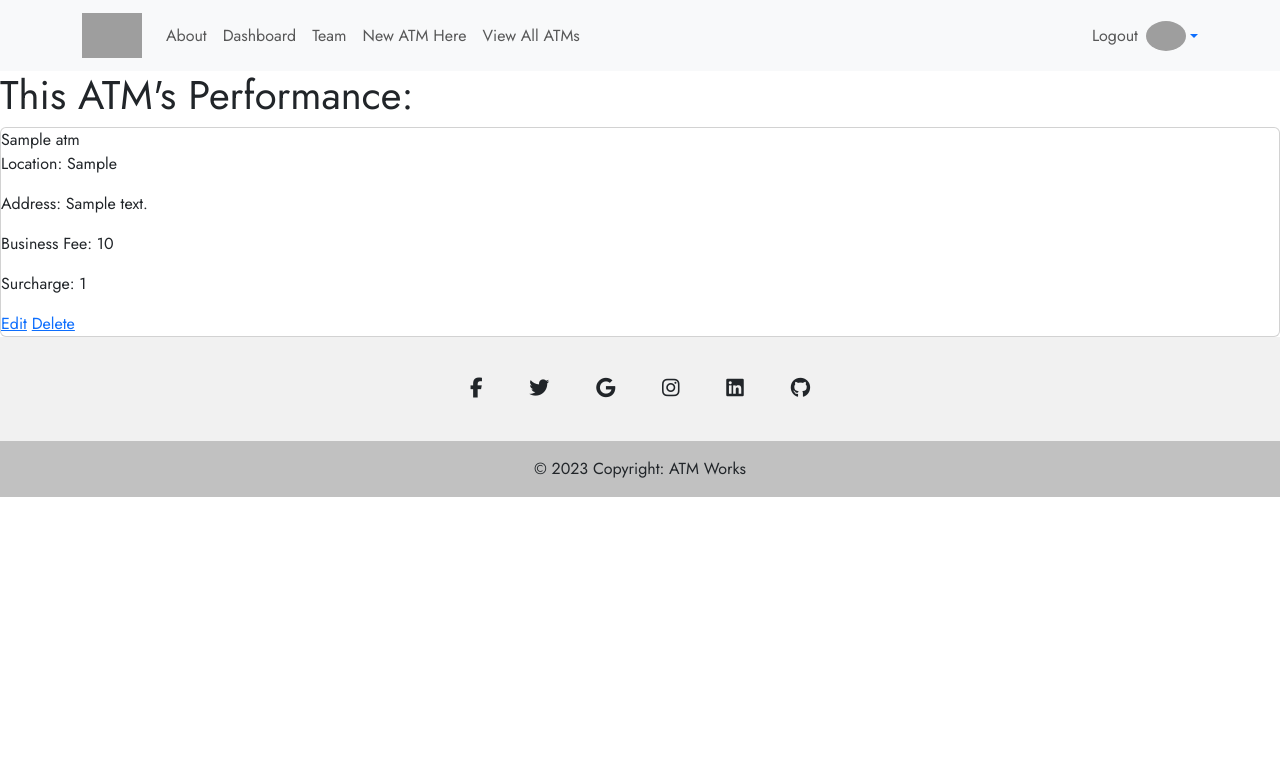
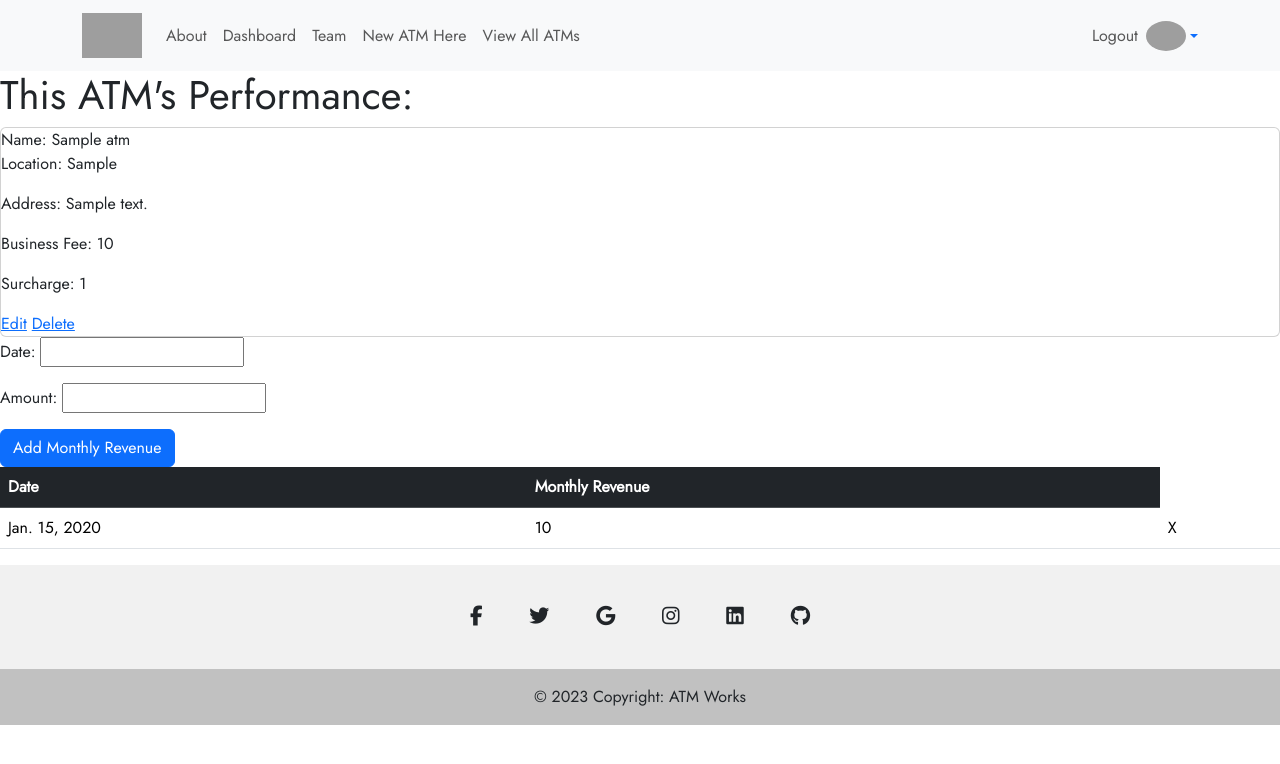
Before and after one commit to davidjbaca/project-3-group-GA-ATM, a Django app: page /atms/1/ in a window 1280 px wide. Shown: the top 764 px of the page. Run offline with Django 4.2, Linux system fonts and the light colour scheme; a user stored in the database is signed in; tables that the repository leaves empty hold one stand-in row (values such as "Sample post"); some libraries are stand-ins or nearby versions; grey boxes are pictures that could not be loaded.

Commit message:
add one to many revenues that show up on the detail page

```diff
--- /dev/null
+++ b/main_app/forms.py
@@ -0,0 +1,7 @@
+from django.forms import ModelForm
+from .models import Revenue
+
+class RevenueForm(ModelForm):
+  class Meta:
+    model = Revenue
+    fields = ['date', 'amount']
--- a/main_app/models.py
+++ b/main_app/models.py
@@ -7,7 +7,7 @@ from django.contrib.auth.models import User
 
 class Atm(models.Model):
     name = models.CharField(max_length=100)
-    location = models.CharField(max_length=50)
+    location_type = models.CharField(max_length=50)
     address = models.CharField(max_length=70)
     business_fee = models.IntegerField()
     surcharge = models.IntegerField()
@@ -23,12 +23,9 @@ class Atm(models.Model):
 class Revenue(models.Model):
     date = models.DateField()
     amount = models.IntegerField()
-    yearly = models.IntegerField()
-
-    # def __str__(self):
-    #     return f"{self.get_revenue_display()} on {self.date}"
+    # yearly = models.IntegerField()
 
     atm = models.ForeignKey(Atm, on_delete=models.CASCADE)
 
-    # def get_absolute_url(self):
-    #     return reverse('detail', kwargs={'atm_id': self.id})
+    class Meta:
+        ordering = ['-date']
--- a/main_app/templates/atms/detail.html
+++ b/main_app/templates/atms/detail.html
@@ -5,8 +5,8 @@
   <div class="col s6">
     <div class="card">
       <div class="card-content">
-        <span class="card-title">{{ atm.name }}</span>
-        <p>Location: {{ atm.location }}</p>
+        <span class="card-title">Name: {{ atm.name }}</span>
+        <p>Location: {{ atm.location_type }}</p>
         <p>Address: {{ atm.address }}</p>
         <p>Business Fee: {{ atm.business_fee}}</p>
         <p>Surcharge: {{ atm.surcharge}}</p>
@@ -17,5 +17,34 @@
       </div>
     </div>
   </div>
+</div>
+
+<div class="col s6">
+  <div class="col s6">
+    <!-- new code below -->
+    <form method="post" action="{% url 'add_revenue' atm.id %}">
+      {% csrf_token %}
+      {{ revenue_form.as_p }}
+      <input type="submit" class="btn btn-primary" value="Add Monthly Revenue">
+    </form>
+    <!-- new code above -->
+    <table class="striped">
+
+
+  <table class="table">
+    <thead class="table-dark">
+      <tr><th>Date</th><th>Monthly Revenue</th></tr>
+    </thead>
+    <tbody>
+      {% for revenue in atm.revenue_set.all %}
+        <tr>
+          <td>{{revenue.date}}</td>
+          <td>{{revenue.amount}}</td>
+          <td>X</td>
+        </tr>
+      {% endfor %}
+    </tbody>
+  </table>
+</div>
+</div>
   {% endblock content %}
-</div>
--- a/main_app/urls.py
+++ b/main_app/urls.py
@@ -16,4 +16,8 @@ urlpatterns = [
     path('atms/create/', views.AtmCreate.as_view(), name='atms_create'),
     path('atms/<int:pk>/update/', views.AtmUpdate.as_view(), name='atms_update'),
     path('atms/<int:pk>/delete/', views.AtmDelete.as_view(), name='atms_delete'),
+
+    # REVENUE
+    path('atms/<int:atm_id>/add_revenue', views.add_revenue, name='add_revenue'),
+    path('atms/<int:pk>/delete/', views.AtmDelete.as_view(), name='atms_delete')
 ]
--- a/main_app/views.py
+++ b/main_app/views.py
@@ -7,6 +7,7 @@ from django.contrib.auth.decorators import login_required
 from django.contrib.auth.forms import UserCreationForm
 from django.contrib.auth.mixins import LoginRequiredMixin
 from .models import Atm
+from .forms import RevenueForm
 
 from django.http import HttpResponse
 
@@ -28,7 +29,7 @@ def about(request):
 class AtmCreate(LoginRequiredMixin, CreateView):
     model = Atm
 
-    fields = ['location', 'address', 'business_fee', 'surcharge']
+    fields = ['name', 'location_type', 'address', 'business_fee', 'surcharge']
     # fields = '__all__'
 
     def form_valid(self, form):
@@ -77,4 +78,28 @@ def atms_detail(request, atm_id):
 
     atm = Atm.objects.get(id=atm_id)
 
-    return render(request, 'atms/detail.html', {'atm': atm})
+    revenue_form = RevenueForm()
+
+    return render(request, 'atms/detail.html', {'atm': atm, 'revenue_form': revenue_form})
+
+
+
+# REVENUE STUFF
+
+def add_revenue(request, atm_id):
+    form = RevenueForm(request.POST)
+    # validdate form
+    if form.is_valid():
+        # don't save the form to the db until it
+        # has the cat_id assigned
+        new_revenue = form.save(commit=False)
+        new_revenue.atm_id = atm_id
+        new_revenue.save()
+    return redirect('detail', atm_id=atm_id)
+
+# # DELETE REVENUE
+
+# def delete_revenue(request, atm_id):
+#     atm = Atm.objects.get(id=atm_id)
+
+#     return redirect(request, 'atms/detail.html', {'atm': atm, 'revenue_form': revenue_form})
```
Also changed, not shown: main_app/migrations/0005_rename_location_atm_location_type.py (added), main_app/migrations/0006_remove_revenue_yearly.py (added).
